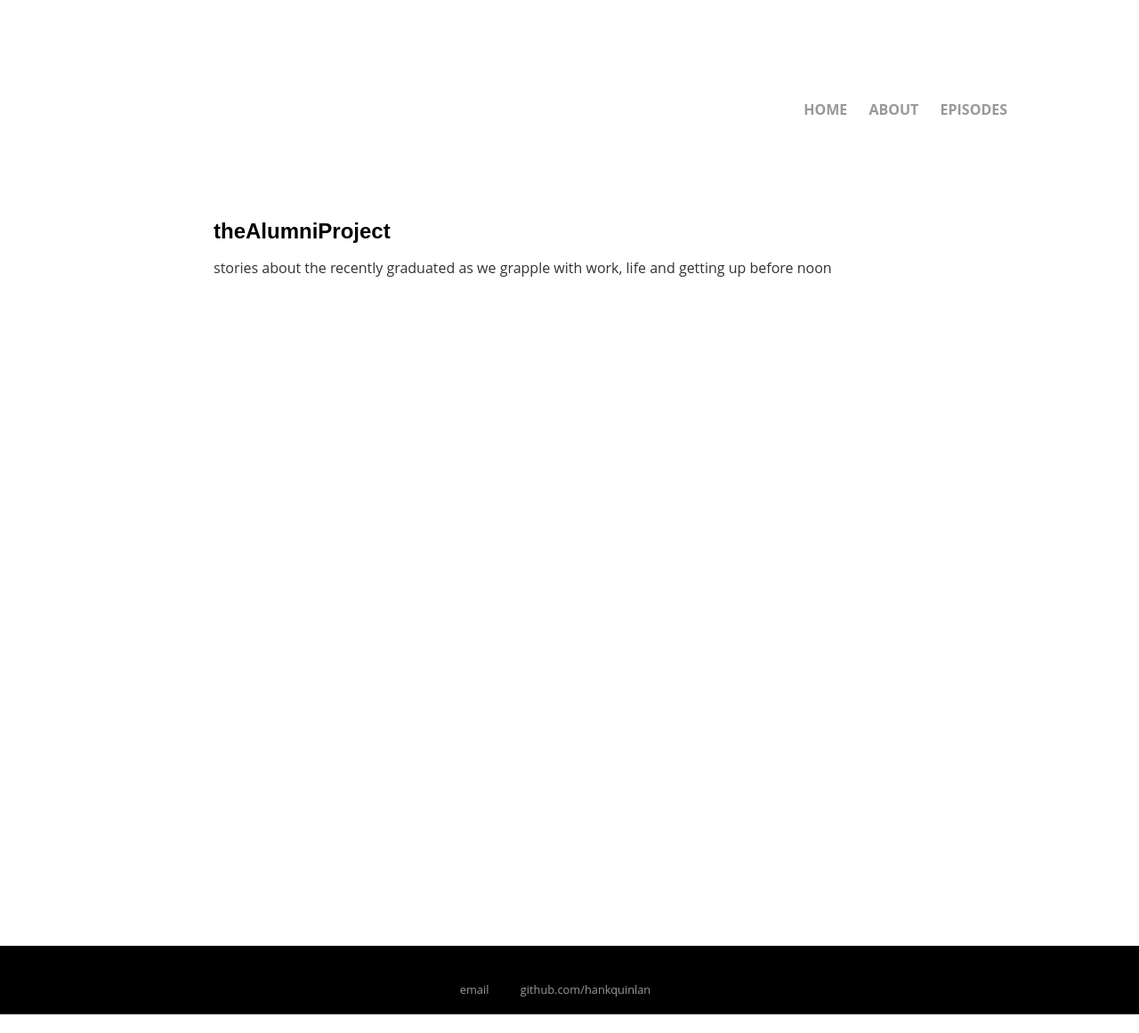
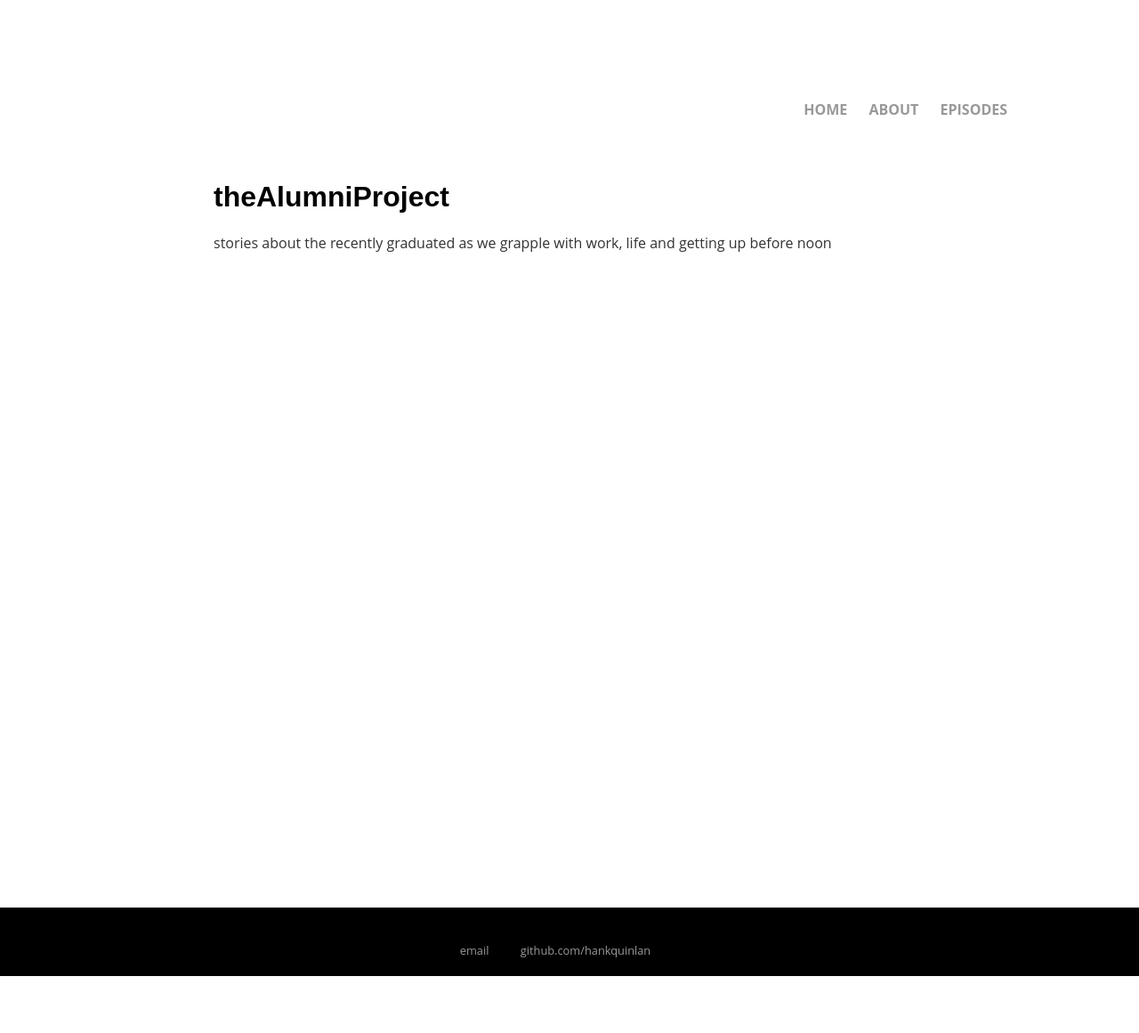
Before and after one commit to dlam58/theAlumniDiaries, a Jekyll site: the page built from index.html, in a window 1280 px wide. Shown: the whole page at 89% size. Built offline with Jekyll 4.4.1, drawn with Linux system fonts in a browser that asks for light colours; after the commit the page ends 1115 px from its top, so only the background shows below that.

Commit message:
formatting

```diff
--- a/css/main.css
+++ b/css/main.css
@@ -7,7 +7,7 @@
 /* nav styling */
 nav ul{
     font-family: 'Open Sans', sans-serif;
-    padding: 6em 8em;
+    padding: 6em 8em 3em 8em;
     list-style: none;
     font-weight: bold;
     text-align: right;
@@ -30,9 +30,15 @@
 }
 
 h1 {
-    font-size: 1.5em;
+    font-size: 2em;
     font-family: 'PT Serif', sans-serif;
 }
+
+h2 {
+    font-size: 1.5em;
+    font-family: 'Open Sans', sans-serif;
+}
+
 p {
     font-size: 1em;
     line-height: 1.4em;
@@ -57,7 +63,7 @@
 }
 footer ul {
     font-family: 'Open Sans', sans-serif;
-    padding: 40px 0;
+    padding: 3em 0;
     list-style: none;
     text-align: center;
 }
```
